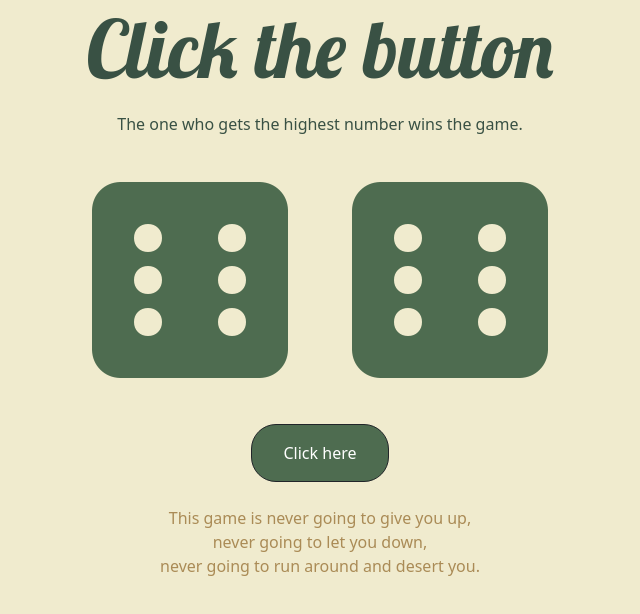
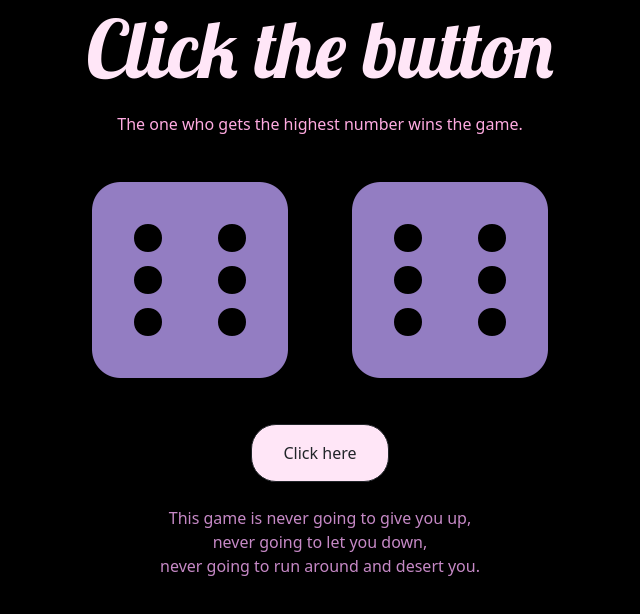
Before and after one commit to dvip1/dice-game, a plain HTML site: page index.html in a window 1280 px wide. Shown: the whole page, without its empty margins (320-960 px from the left). Drawn offline with nearby package versions, Linux system fonts and the light colour scheme.

Commit message:
changing the color and making the code clean

```diff
--- a/index.html
+++ b/index.html
@@ -24,30 +24,12 @@
         </p>
     </div>
     <section class="my-container">
-        <i class="fa-solid fa-dice-six dice1" ></i>
+        <i class="fa-solid fa-dice-six dice1"   ></i>
         <strong class="fa-solid fa-dice-six dice2"></strong>
-        <!-- <div class="image1" style="visibility:hidden;">
-            <i class="fa-solid fa-dice-one"></i>
-        </div>
-        <div class="image2" style="visibility:hidden;">
-            <i class="fa-solid fa-dice-two"></i>
-        </div>
-        <div class="image3" style="visibility:hidden;">
-            <i class="fa-solid fa-dice-three"></i>
-        </div>
-        <div class="image4" style="visibility:hidden;">
-            <i class="fa-solid fa-dice-four"></i>
-        </div>
-        <div class="image5" style="visibility:hidden;">
-            <i class="fa-solid fa-dice-five"></i>
-        </div>
-        <div class="image6" style="visibility:hidden;">
-            <i class="fa-solid fa-dice-six"></i>
-        </div> -->
     </section>
 
-    <div class="footer">
-        <button class="btn btn-dark my-btn" onclick="dicegame()">Click here</button>
+    <div class="my-button">
+        <button class="btn btn-outline-dark my-btn" onclick="dicegame()">Click here</button>
     </div>
     <script src="script.js"></script>
     <script src="https://cdn.jsdelivr.net/npm/bootstrap@5.2.2/dist/js/bootstrap.bundle.min.js"
--- a/script.js
+++ b/script.js
@@ -1,4 +1,4 @@
-//make a function to generate random numbers between 1 and 6
+
 function rollDice() {
     return Math.floor(Math.random() * 6) + 1;
 }
@@ -28,8 +28,3 @@ function dicegame(){
         document.querySelector("h1").innerHTML = "Draw";
     }
     }
-//make a function to get random value out of an array
-function randomValueFromArray(array) {
-    return array[Math.floor(Math.random() * array.length)];
-}
-var array=['one','two','three','four','five','six'];
--- a/style.css
+++ b/style.css
@@ -1,30 +1,26 @@
+
 * {
-    background-color: #F0EBCE;
+    background-color: black;
 }
 
 .fa-solid {
-    color: #4E6C50;
+    color: #937DC2;
     font-size: 14rem;
 }
 
 .discription p{
     text-align: center;
-    color: #395144;
+    color: #FFABE1;
     padding:1rem 5rem 0;
     margin: 0;
 }
-.rickroll{
-    padding-top:0;
-    text-align: center;
-    color: #AA8B56;
-    margin: 0;
-}
+
 .heading {
     margin: 0;
     font-family: 'IndieFlower',Lobster;
     font-size: 5rem;
     text-align: center;
-    color: #395144;
+    color: #FFE6F7;
 }
 
 .my-container
@@ -42,11 +38,17 @@
 .my-container strong,i{
     padding: 2rem;
 }
-.footer{
+.rickroll{
+    padding-top:0;
+    text-align: center;
+    color: #C689C6 ;
+    margin: 0;
+}
+.my-button{
     text-align: center;
 }
-.footer button{
+.my-button button{
     border-radius: 25px;
-    background-color: #4E6C50;
+    background-color: #FFE6F7;
     padding: 1rem 2rem;
 }
```
